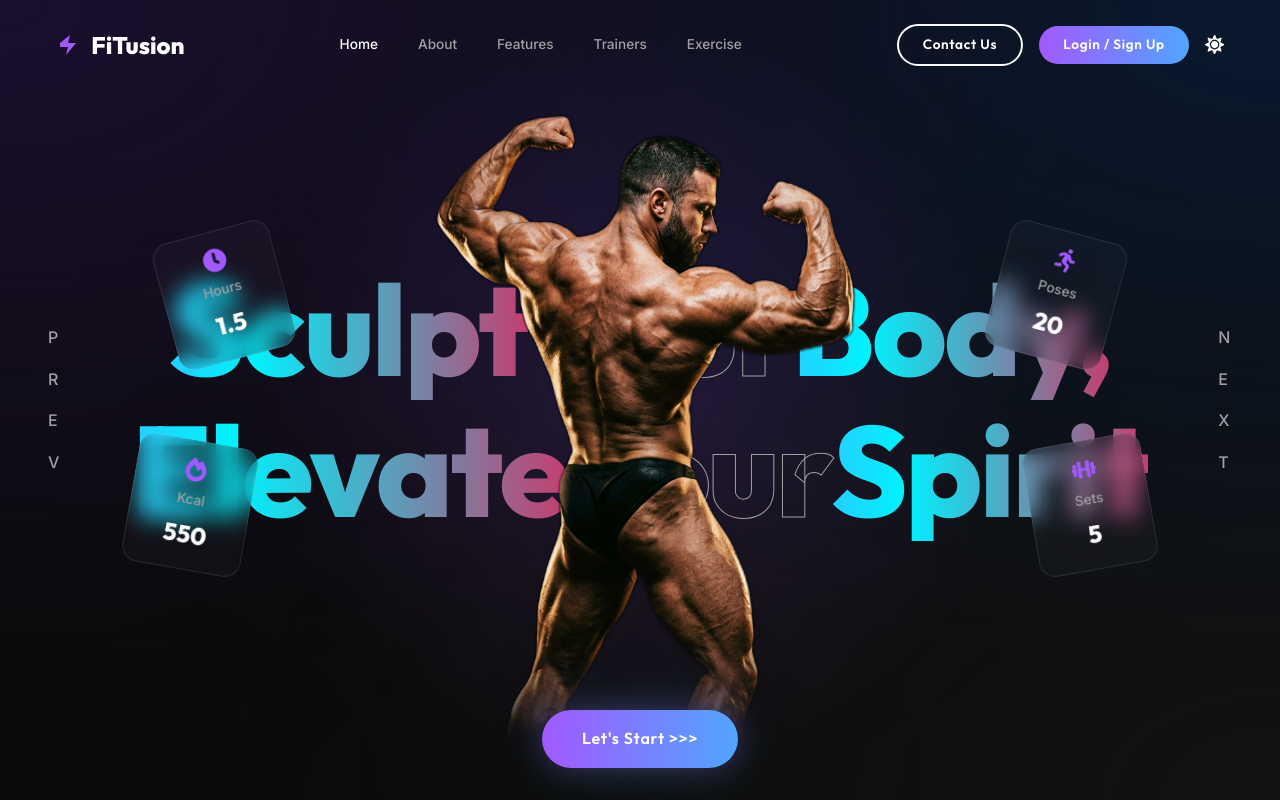
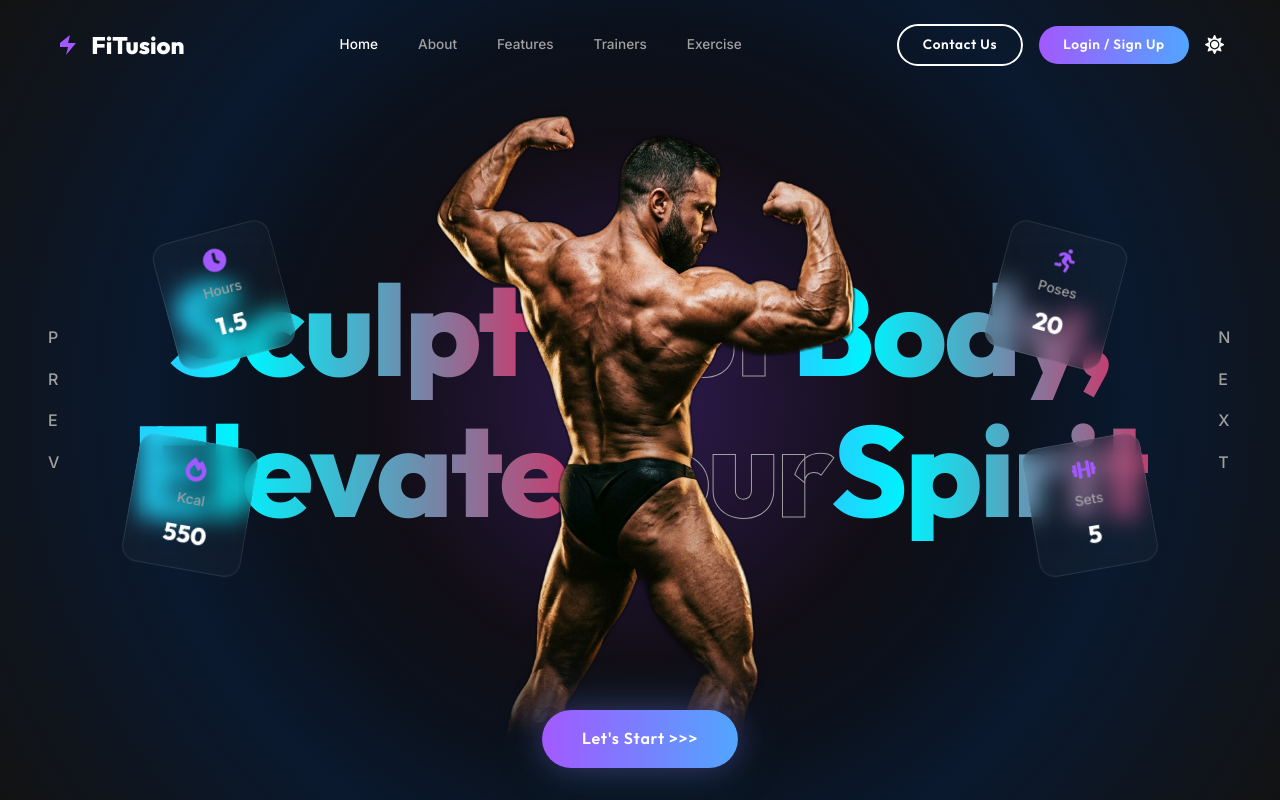
Before and after one commit to mohitgit999/Gym-Project, a React (Vite) app: page / in a window 1280 px wide. Shown: the top 800 px of the page. Built offline with nearby package versions, Linux system fonts and the light colour scheme.

Commit message:
Fix sharp gradient banding by removing transparent interpolations

```diff
--- a/src/index.css
+++ b/src/index.css
@@ -84,15 +84,16 @@
 
 html,
 body {
-  background-color: var(--bg-primary);
-  background-image:
-    radial-gradient(at 0% 0%, var(--grad-3) 0px, transparent 60%),
-    radial-gradient(at 100% 0%, var(--grad-4) 0px, transparent 60%),
-    radial-gradient(at 100% 100%, var(--grad-2) 0px, transparent 60%),
-    radial-gradient(at 0% 100%, var(--grad-1) 0px, transparent 60%);
-  background-size: 200% 200%;
+  background: radial-gradient(
+    circle at center,
+    var(--grad-3) 0%,
+    var(--grad-1) 35%,
+    var(--grad-4) 65%,
+    var(--grad-2) 100%
+  );
+  background-size: 300% 300%;
   background-attachment: fixed;
-  animation: meshBG 20s ease infinite;
+  animation: meshBG 15s ease-in-out infinite alternate;
   color: var(--text-primary);
   font-family: var(--font-body);
   line-height: 1.6;
@@ -102,10 +103,8 @@ body {
 
 @keyframes meshBG {
   0% { background-position: 0% 0%; }
-  25% { background-position: 100% 0%; }
-  50% { background-position: 100% 100%; }
-  75% { background-position: 0% 100%; }
-  100% { background-position: 0% 0%; }
+  50% { background-position: 100% 50%; }
+  100% { background-position: 50% 100%; }
 }
 
 h1,
```
